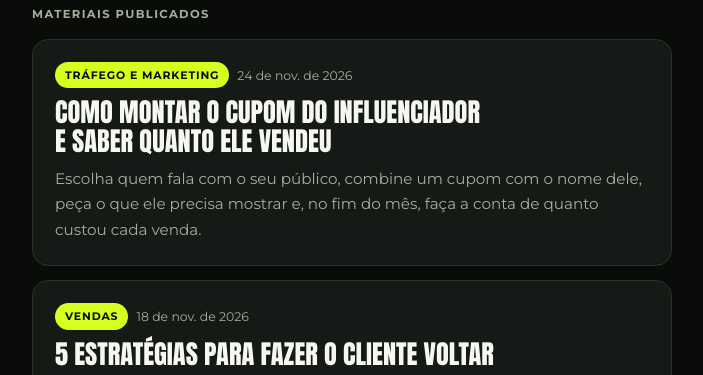
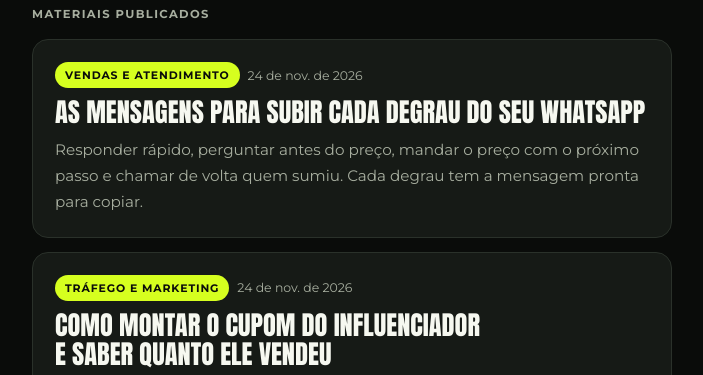
Before and after one commit to omarcocaetano/omarcocaetano.github.io, a plain HTML site: page index.html in a window 1280 px wide. Shown: the part 413-788 px from the top of the page, without its empty margins (288-991 px from the left). Drawn offline with Linux system fonts and the light colour scheme.

Commit message:
Adiciona o material #nivel: mensagens para subir cada degrau do WhatsApp
Co-Authored-By: Claude Opus 5.5 <noreply@anthropic.com>
Claude-Session: https://claude.ai/code/session_01CQfddk9fnshRtkbUPPCrTJ

```diff
--- a/index.html
+++ b/index.html
@@ -212,6 +212,67 @@ footer a { color: var(--lime); text-decoration: none; }
    no início desta lista. O "slug" vira o link: .../#slug
    ========================================================= */
 const POSTS = [
+  {
+    slug: "nivel",
+    titulo: "As mensagens para subir cada degrau do seu WhatsApp",
+    apoio: "Do atendimento que só responde quando dá até o que chama de volta quem sumiu: uma mensagem pronta para cada degrau da escada do vídeo.",
+    resumo: "Responder rápido, perguntar antes do preço, mandar o preço com o próximo passo e chamar de volta quem sumiu. Cada degrau tem a mensagem pronta para copiar.",
+    data: "2026-11-24",
+    pilar: "Vendas e atendimento",
+    palavra: "NIVEL",
+    ctaTitulo: "Quer levar a sua equipe para o topo da escada?",
+    ctaTexto: "Eu treino quem atende o seu WhatsApp com as mensagens e a rotina de cada degrau, no jeito do seu negócio.",
+    wppMsg: "Oi Marco, vim pelo vídeo dos níveis do WhatsApp e quero subir o atendimento da minha loja.",
+    corpo: `
+      <p class="lead">Cada degrau da escada é uma venda que <span class="mark">fica ou vai embora.</span></p>
+      <p>Descubra em qual degrau você está e use a mensagem dele até virar hábito. Depois, suba para o próximo. Troque o que está destacado pelo dado da sua loja.</p>
+
+      <h2><span class="n">5.</span> Saia do "responde quando dá"</h2>
+      <p>Se você não consegue responder na hora, avise. O cliente espera melhor quando sabe quando vai ser atendido. Deixe esta mensagem como resposta automática do WhatsApp Business.</p>
+      <div class="reply">
+        <div class="reply-head"><span class="reply-tag">Resposta automática</span><button class="copy-btn" type="button" data-copy="n1">Copiar</button></div>
+        <div class="bubble" id="n1">Oi! Aqui é da <span class="slot">[loja]</span>. Recebi a sua mensagem e te respondo em até <span class="slot">[30 minutos]</span>. Se quiser adiantar, me conta o que você está procurando.</div>
+      </div>
+
+      <h2><span class="n">4.</span> Não mande só o preço</h2>
+      <p>Preço sozinho o cliente compara e some. Antes, mostre que você entendeu o pedido.</p>
+      <div class="reply">
+        <div class="reply-head"><span class="reply-tag">Quando o cliente pergunta "quanto custa?"</span><button class="copy-btn" type="button" data-copy="n2">Copiar</button></div>
+        <div class="bubble" id="n2">Te passo agora! Só pra eu te mandar o certo: é pra você ou pra presente? E qual <span class="slot">[tamanho / cor / modelo]</span> você procura?</div>
+      </div>
+
+      <h2><span class="n">3.</span> Pergunte antes do preço</h2>
+      <p>Com a resposta do cliente, você manda a opção certa e não uma lista de vinte fotos.</p>
+      <div class="reply">
+        <div class="reply-head"><span class="reply-tag">Depois que ele responde</span><button class="copy-btn" type="button" data-copy="n3">Copiar</button></div>
+        <div class="bubble" id="n3">Pra <span class="slot">[o que ele contou]</span>, o que mais sai é o <span class="slot">[produto]</span>. Fica <span class="slot">[R$ preço]</span> ou <span class="slot">[X]</span>x de <span class="slot">[R$ parcela]</span>. Te mando uma foto dele em uso?</div>
+      </div>
+
+      <h2><span class="n">2.</span> Mande o preço com o próximo passo</h2>
+      <p>Toda mensagem com preço termina com uma pergunta que o cliente responde com sim ou não, e com um prazo.</p>
+      <div class="reply">
+        <div class="reply-head"><span class="reply-tag">Preço + próximo passo</span><button class="copy-btn" type="button" data-copy="n4">Copiar</button></div>
+        <div class="bubble" id="n4">Separo pra você até amanhã às <span class="slot">[18h]</span>? Aí você passa aqui ou eu mando entregar <span class="slot">[dia]</span>.</div>
+      </div>
+
+      <h2><span class="n">1.</span> Chame de volta quem sumiu</h2>
+      <p>É o degrau que quase ninguém faz. O cliente que sumiu não disse não: ele só não foi chamado de volta.</p>
+      <div class="reply">
+        <div class="reply-head"><span class="reply-tag">No dia seguinte</span><button class="copy-btn" type="button" data-copy="n5">Copiar</button></div>
+        <div class="bubble" id="n5">Oi, <span class="slot">[nome]</span>! Guardei o <span class="slot">[produto]</span> que você viu ontem. Ainda quer que eu separe pra você?</div>
+      </div>
+      <p>Quer a sequência completa, com 8 mensagens para quem sumiu? Está aqui: <a href="#orcamento">as mensagens para o cliente que sumiu depois do orçamento</a>. E para não esfriar a conversa no meio do caminho: <a href="#frases">as 5 frases que você nunca deve mandar</a>.</p>
+
+      <div class="callout">
+        <h2>O 1%</h2>
+        <ul>
+          <li><b>Use as mensagens todo dia, por duas semanas.</b> Degrau que não vira hábito some na primeira semana corrida.</li>
+          <li><b>Coloque as mensagens em respostas rápidas</b> do WhatsApp Business, com um atalho para cada uma.</li>
+          <li><b>Toda sexta, olhe as conversas da semana</b> e conte quantas pararam em cada degrau. É ali que está a sua próxima venda.</li>
+        </ul>
+      </div>
+    `
+  },
   {
     slug: "cupom",
     titulo: "Como montar o cupom do influenciador e saber quanto ele vendeu",
```
